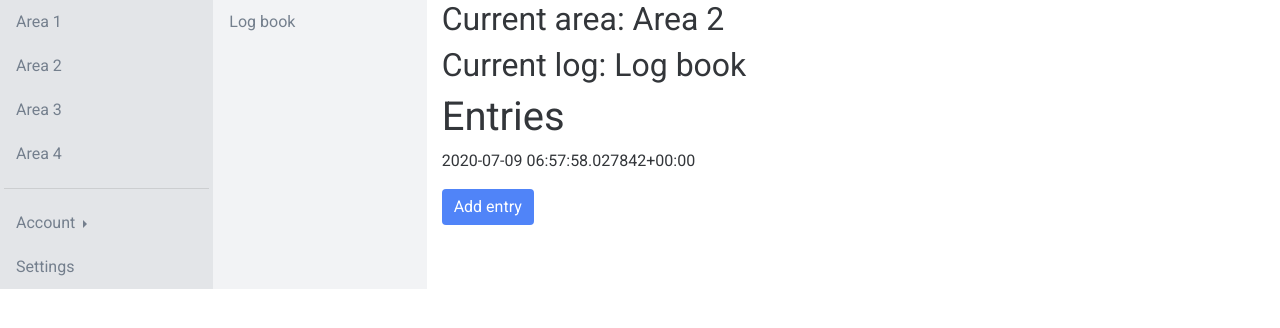
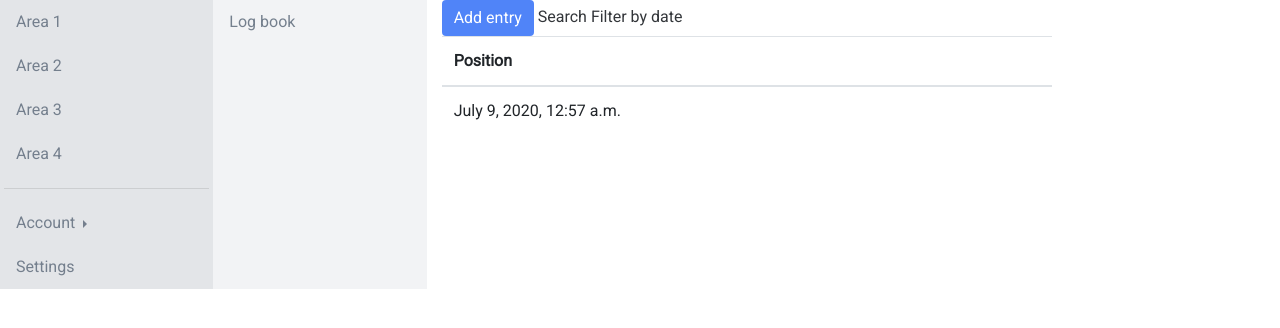
Before and after one commit to bneeland/tidylog, a Django app: a page that uses app/templates/app/log.html in a window 1280 px wide. Shown: the top 328 px of the page. Run offline with Django 3.2, Linux system fonts and the light colour scheme; a user stored in the database is signed in; data comes from the database, SQL or seed files in the repository; some libraries are stand-ins or nearby versions.

Commit message:
Got headings into entry table

```diff
--- a/app/templates/app/area.html
+++ b/app/templates/app/area.html
@@ -7,6 +7,7 @@
 {% block content %}
 <div class="container-fluid">
   <div class="row">
+
     <div class="col-2 col-area p-1">
       {% for area in areas %}
         <a href="{% url 'app:area' area.pk %}" class="btn btn-link btn-block sidebarnav" role="button">{{ area }}</a>
@@ -24,11 +25,13 @@
       </div>
       <a href="{% url 'admin:index' %}" class="btn btn-link btn-block sidebarnav" role="button">Settings</a>
     </div>
+
     <div class="col-2 col-log p-1">
       {% for log in logs %}
         <a href="{% url 'app:log' log.area.pk log.pk %}" class="btn btn-link btn-block sidebarnav" role="button">{{ log }}</a>
       {% endfor %}
     </div>
+
   </div>
 </div>
 {% endblock %}
--- a/app/templates/app/home.html
+++ b/app/templates/app/home.html
@@ -7,6 +7,7 @@
 {% block content %}
 <div class="container-fluid">
   <div class="row">
+
     <div class="col-2 col-area p-1">
       {% for area in areas %}
         <a href="{% url 'app:area' area.pk %}" class="btn btn-link btn-block sidebarnav" role="button">{{ area }}</a>
@@ -24,6 +25,7 @@
       </div>
       <a href="{% url 'admin:index' %}" class="btn btn-link btn-block sidebarnav" role="button">Settings</a>
     </div>
+
   </div>
 </div>
 {% endblock %}
--- a/app/templates/app/log.html
+++ b/app/templates/app/log.html
@@ -7,6 +7,7 @@
 {% block content %}
 <div class="container-fluid">
   <div class="row">
+
     <div class="col-2 col-area p-1">
       {% for area in areas %}
         <a href="{% url 'app:area' area.pk %}" class="btn btn-link btn-block sidebarnav" role="button">{{ area }}</a>
@@ -24,21 +25,37 @@
       </div>
       <a href="{% url 'admin:index' %}" class="btn btn-link btn-block sidebarnav" role="button">Settings</a>
     </div>
+
     <div class="col-2 col-log p-1">
       {% for log in logs %}
         <a href="{% url 'app:log' log.area.pk log.pk %}" class="btn btn-link btn-block sidebarnav" role="button">{{ log }}</a>
       {% endfor %}
     </div>
+
     <div class="col-6 col-entry">
-      <h2>Current area: {{ area.name }}</h2>
-      <h2>Current log: {{ log.name }}</h2>
-      <h1>Entries</h1>
-      {% for entry in entries %}
-        <p>{{ entry }}</p>
-      {% endfor %}
-      <button type="button" class="btn btn-primary" data-toggle="modal" data-target="#exampleModal">
-        Add entry
-      </button>
+      <!-- {% comment %}<h2>Current area: {{ area.name }}</h2>
+      <h2>Current log: {{ log.name }}</h2>{% endcomment %} -->
+      <button type="button" class="btn btn-primary" data-toggle="modal" data-target="#exampleModal">Add entry</button>
+      Search
+      Filter by date
+      <table class="table">
+        <thead>
+          <tr>
+            {% for heading in headings %}
+              <th scope="col">{{ heading.name }}</th>
+            {% endfor %}
+          </tr>
+        </thead>
+        <tbody>
+          <tr>
+            {% for entry in entries %}
+              <td>{{ entry.created_at }}</td>
+            {% endfor %}
+          </tr>
+        </tbody>
+      </table>
+
+
 
       <div class="modal fade" id="exampleModal" tabindex="-1" role="dialog" aria-labelledby="exampleModalLabel" aria-hidden="true">
         <div class="modal-dialog modal-dialog-centered modal-dialog-scrollable">
--- a/app/views.py
+++ b/app/views.py
@@ -51,7 +51,11 @@ class Log(LoginRequiredMixin, AreasMixin, LogsMixin, CreateView):
         log_pk = self.kwargs['log_pk']
         log = models.Log.objects.get(pk=log_pk)
         context['log'] = log
+        # Get entries
         context['entries'] = models.Entry.objects.filter(log=log)
+        # Get headings for current log
+        log_fields_qs = log.fields.all()
+        context['headings'] = log_fields_qs
         return context
 
     def get_form_kwargs(self):
```
